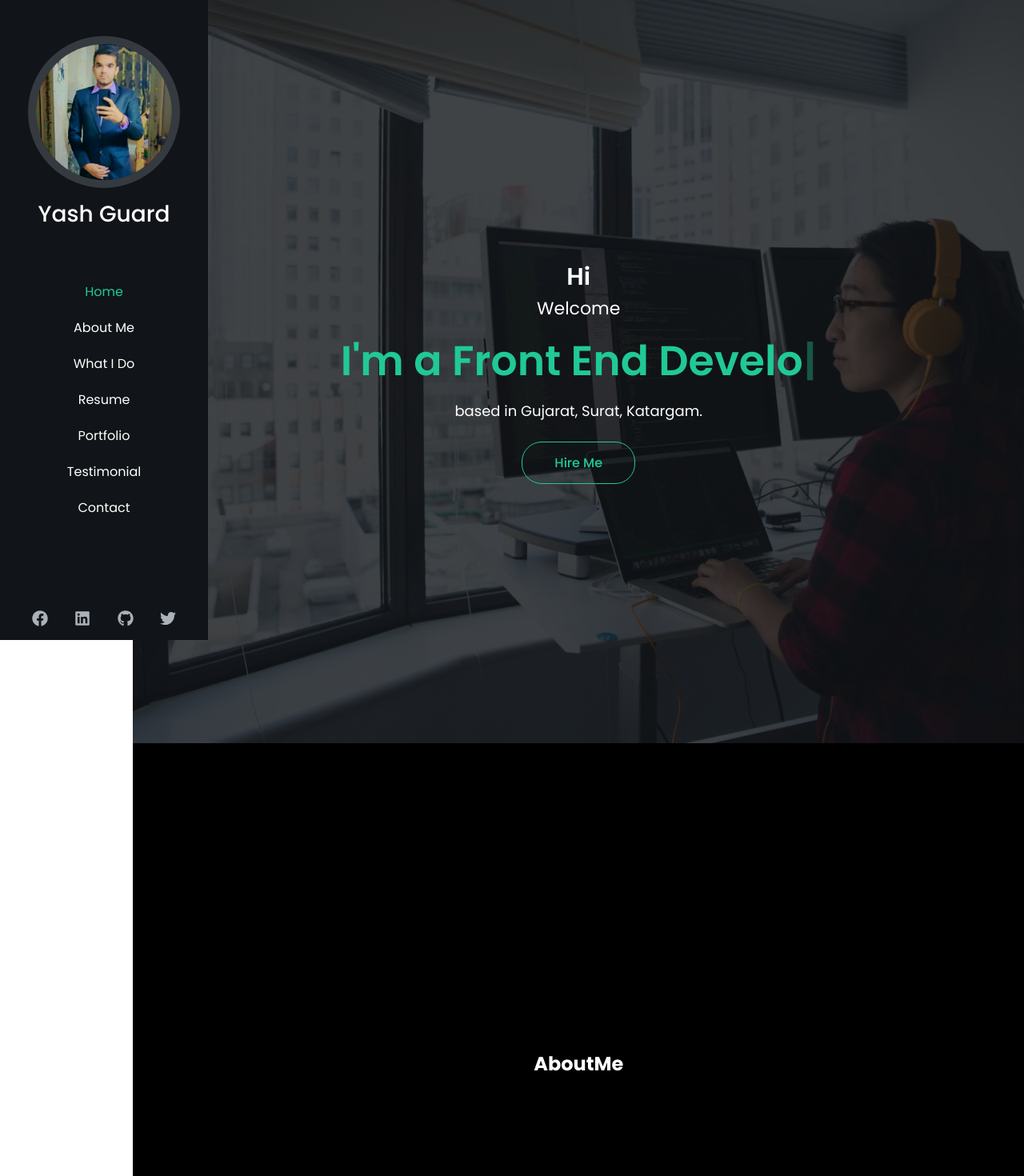
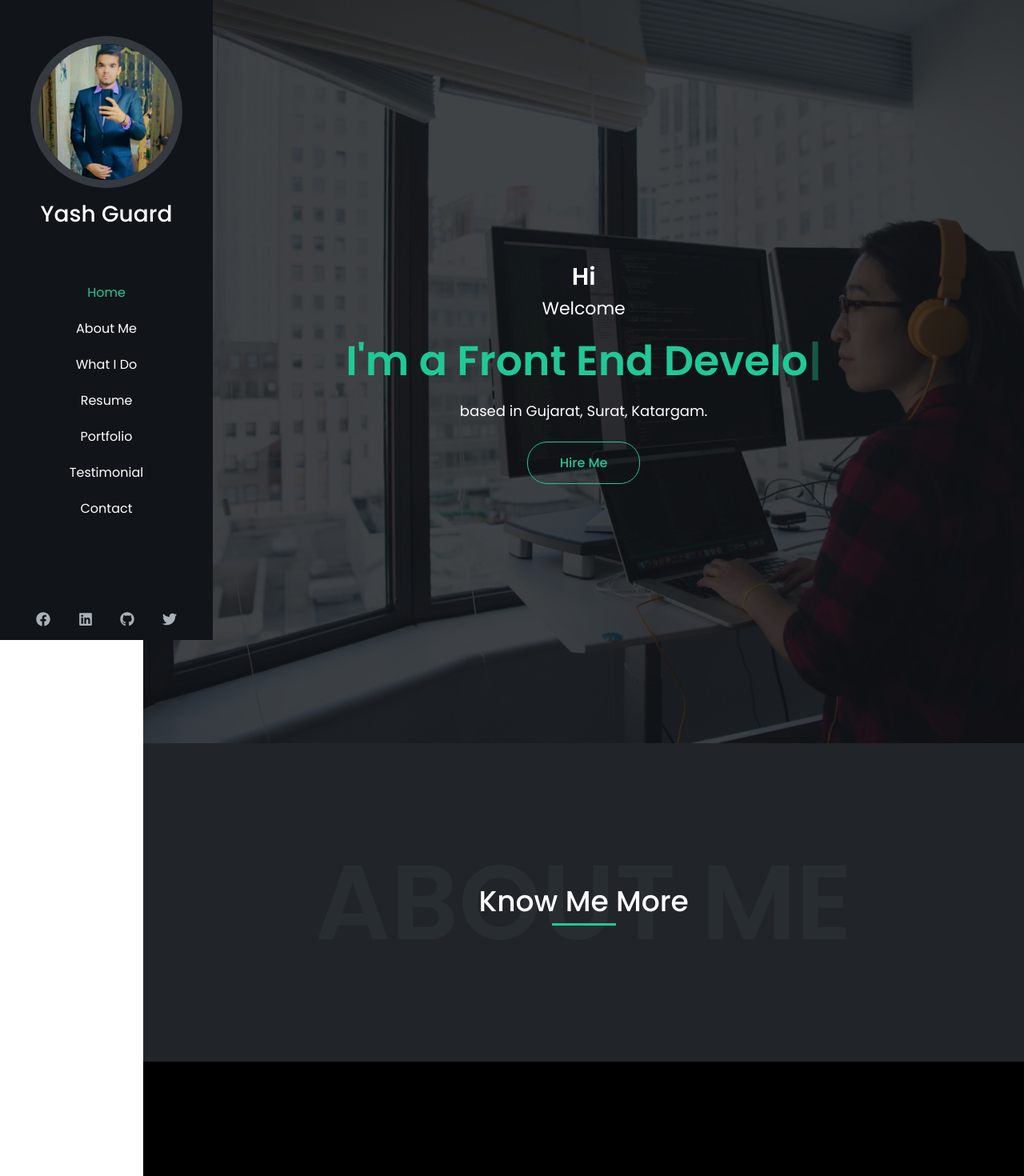
Before and after one commit to yashguard/Portfolio, a React (Create React App) app: page / in a window 1280 px wide. Shown: the top 1470 px of the page at 80% size. Built offline with nearby package versions, Linux system fonts and the light colour scheme.

Commit message:
Common heading complete

```diff
--- a/src/App.css
+++ b/src/App.css
@@ -14,10 +14,11 @@
   --white: #fff;
   --light-green: #20c997;
   --social-media-color: #aab1b8;
-  --facebook-color: #3b5998;
-  --twitter-color: #3b5998;
+  --facebook-linkedin-twitter-color: #1877F2;
   --github-color: #333;
-  --linked-color: #3b5998;
+  --bg-dark: #212529;
+  --bg-light-dark: #343a40;
+  --common-heading-h2: #6c757d;
 }
 
 .row {
@@ -67,6 +68,44 @@ a {
   justify-content: center;
 }
 
+section {
+  padding: 100px 0;
+}
+
+.padding-0 {
+  padding: 0;
+}
+
+.common-heading {
+  position: relative;
+  text-align: center;
+}
+
+.common-heading h2 {
+  color: var(--common-heading-h2);
+  opacity: .1;
+  font-size: 8.25rem;
+  font-weight: 600;
+}
+
+.common-heading p {
+  font-size: 2.25rem;
+  font-weight: 500;
+  color: var(--white);
+  position: absolute;
+  top: 50%;
+  transform: translateY(-50%);
+  left: 0;
+  right: 0;
+}
+
+.common-heading hr {
+  width: 80px;
+  margin: 0 auto;
+  height: 3px;
+  background-color: var(--light-green);
+}
+
 /* ============================
         main component
  ============================ */
@@ -80,7 +119,7 @@ a {
  ============================ */
 
 .nav {
-  width: 260px;
+  width: 266px;
   background-color: var(--nav-background-color);
   height: 100vh;
   position: fixed;
@@ -138,7 +177,7 @@ nav ul a:hover {
 }
 
 .social-links {
-  padding: 0 25px 15px;
+  padding: 0 30px 15px;
 }
 
 #facebook,
@@ -148,17 +187,24 @@ nav ul a:hover {
   color: var(--social-media-color);
   cursor: pointer;
   transition: all 0.3s;
-  font-size: 20px;
+  font-size: 18px;
 }
 
 #facebook:hover,
 #twitter:hover,
 #linkedIn:hover {
-  color: var(--facebook-color);
+  color: var(--facebook-linkedin-twitter-color);
 }
 
 #git:hover {
   color: var(--github-color);
+}
+
+#facebook:focus,
+#twitter:focus,
+#git:focus,
+#linkedIn:focus {
+  outline: none;
 }
 
 /* ============================
@@ -166,7 +212,7 @@ nav ul a:hover {
  ============================ */
 
 .sections {
-  width: 87%;
+  width: 86%;
   position: absolute;
   z-index: 99;
   top: 0;
@@ -270,3 +316,11 @@ nav ul a:hover {
   background-color: var(--light-green);
   color: var(--white);
 }
+
+/* ============================
+        about section
+ ============================ */
+
+ .about-section {
+  background-color: var(--bg-dark);
+ }
--- a/src/Components/AboutMe.jsx
+++ b/src/Components/AboutMe.jsx
@@ -2,8 +2,13 @@ import React from 'react'
 
 const AboutMe = () => {
   return (
-    <section className='bg' id='about'>
-        <h1>AboutMe</h1>
+    <section className='about-section' id='about'>
+      <div className="common-heading">
+        <h2>ABOUT ME</h2>
+        <p>Know Me More
+          <hr />
+        </p>
+      </div>
     </section>
   )
 }
--- a/src/Components/Home.jsx
+++ b/src/Components/Home.jsx
@@ -6,29 +6,29 @@ import Typewriter from 'typewriter-effect'
 
 const Home = () => {
   let [state] = useState({
-    titleOne : "Hi",
-    titleTwo : "Welcome",
-    titleThree : "based in Gujarat, Surat, Katargam."
+    titleOne: "Hi",
+    titleTwo: "Welcome",
+    titleThree: "based in Gujarat, Surat, Katargam."
   })
   return (
-    <section className='home-section' id='home'>
+    <section className='home-section padding-0' id='home'>
       <div className="overlay row justify-content-center align-items-center flex-column text-white">
         <h2 className='titleOne'>{state.titleOne}</h2>
         <h3 className='titleTwo'>{state.titleTwo}</h3>
         <h1>
           <Typewriter options={{
-            autoStart : true,
-            loop : true,
-            delay : 40,
-            strings : [
+            autoStart: true,
+            loop: true,
+            delay: 40,
+            strings: [
               "I'm Yash Guard.",
               "I'm a Front End Developer.",
               "I'm a Back End Developer."
             ]
-          }}/>
+          }} />
         </h1>
         <span className='titleThree'>{state.titleThree}</span>
-        <Link style={{cursor : "pointer"}} activeClass="active" smooth spy to="contact">Hire Me</Link>
+        <Link style={{ cursor: "pointer" }} activeClass="active" smooth spy to="contact">Hire Me</Link>
       </div>
     </section>
   )
```
